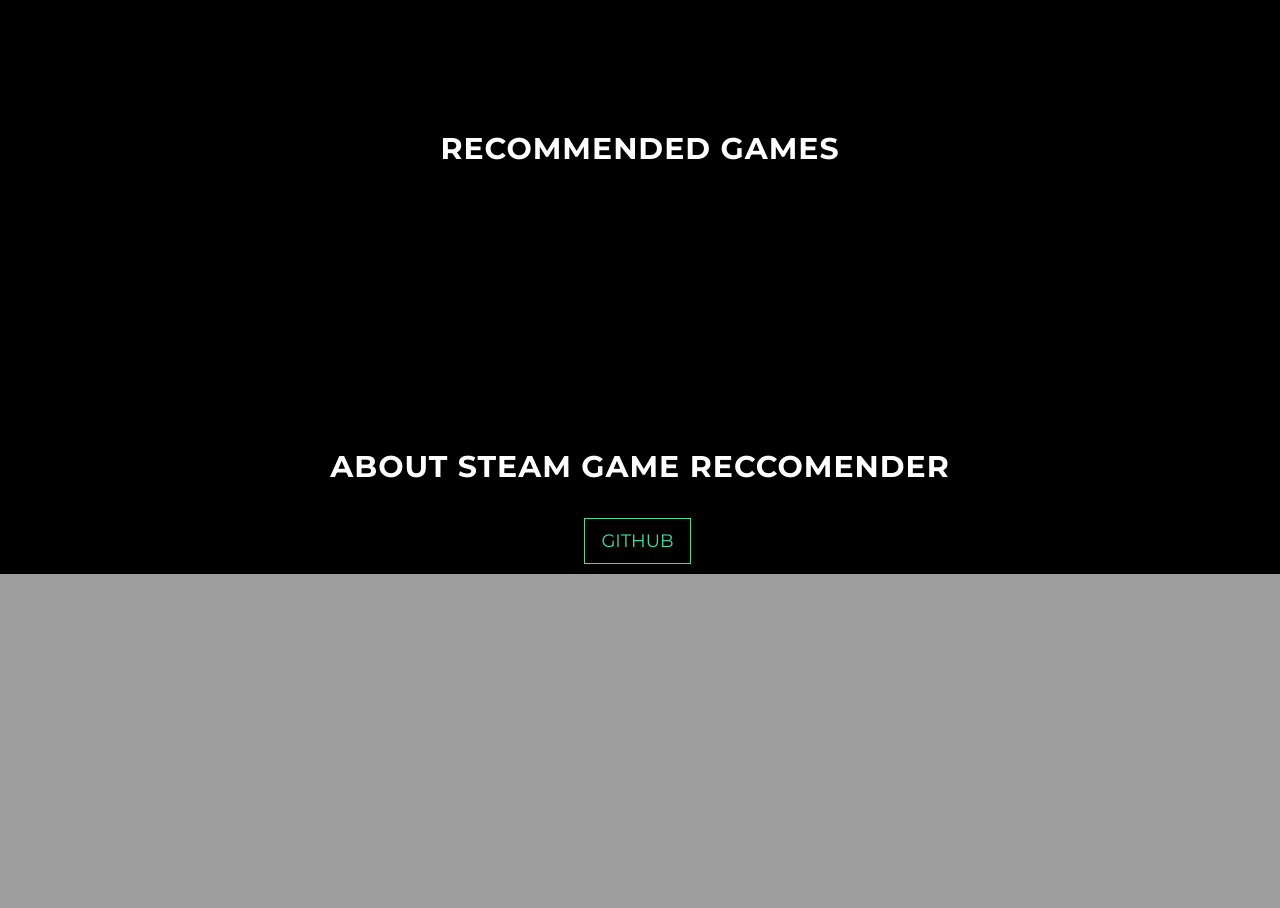
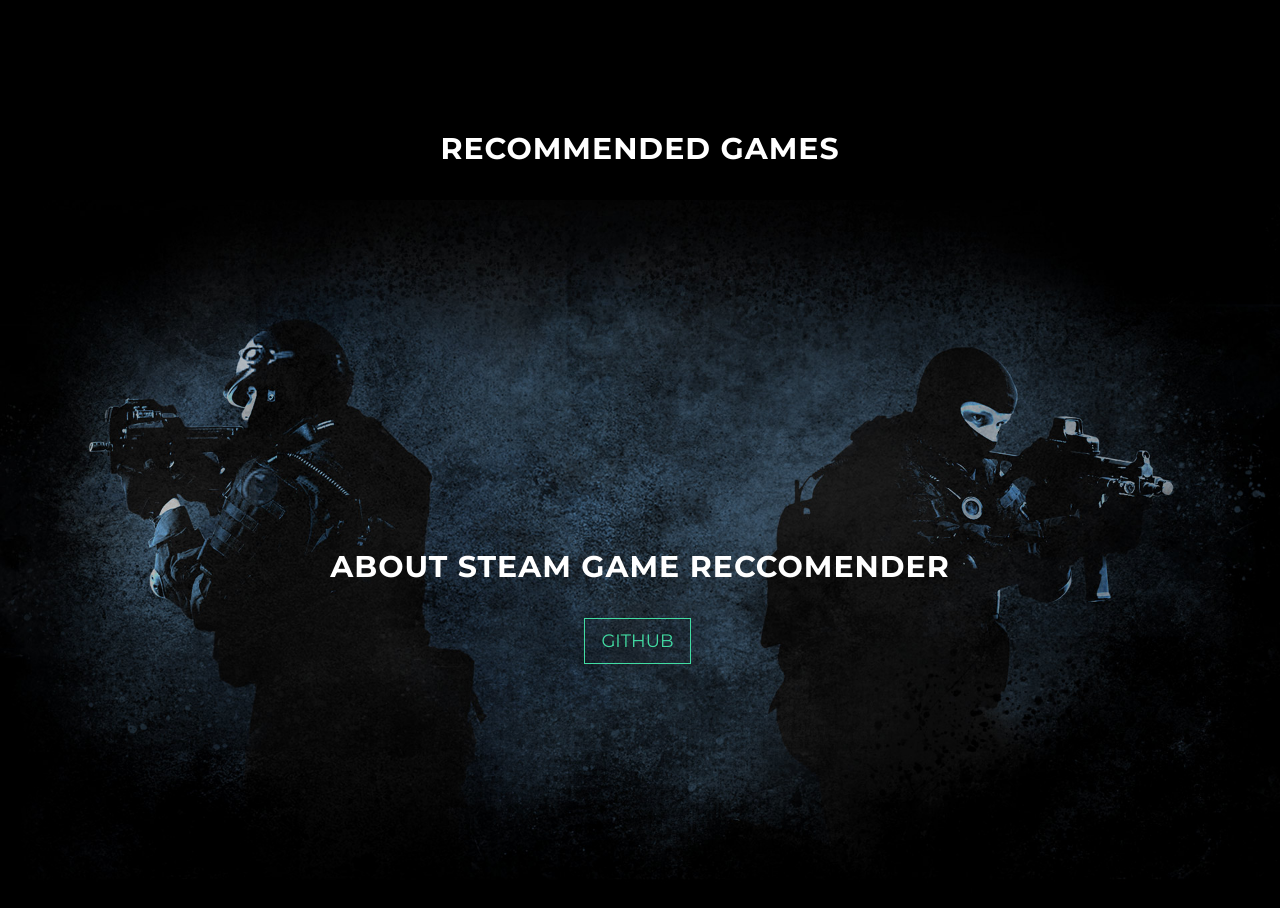
Before and after one commit to CS410-Nunu/GameRecommender, a Flask app: page / in a window 1280 px wide. Shown: the part 918-1826 px from the top of the page. Before the commit the page ends 1492 px from the top, so only its background shows below. Run offline with Flask 2, Linux system fonts and the light colour scheme; some libraries are stand-ins or nearby versions.

Commit message:
fix html

```diff
--- a/app/static/style/grayscale.css
+++ b/app/static/style/grayscale.css
@@ -193,7 +193,7 @@
     border-radius: 100%!important;
     font-size: 40px;
     color: #fff;
-    background: 0 0;
+    background: url(/static/img/down138.png) no-repeat top center scroll;
     -webkit-transition: background .3s ease-in-out;
     -moz-transition: background .3s ease-in-out;
     transition: background .3s ease-in-out;
@@ -207,6 +207,7 @@
 }
 
 .btn-circle i.animated {
+
     -webkit-transition-property: -webkit-transform;
     -webkit-transition-duration: 1s;
     -moz-transition-property: -moz-transform;
@@ -267,7 +268,8 @@
     width: 100%;
     padding: 50px 0;
     color: #fff;
-    background: url(/static/img/counterStrike.jpg) no-repeat center center scroll;
+    background: url(/static/img/counterStrike.jpg) no-repeat top center;
+    background-size: cover;
     background-color: #000;
     -webkit-background-size: cover;
     -moz-background-size: cover;
--- a/app/templates/main.html
+++ b/app/templates/main.html
@@ -80,13 +80,13 @@
                         <h2>Recommended Games</h2>
                     </div>
                     {% if games is string %}
-                        <center>{{games}}</center>
+                        <center><font face="Arial" size="5">{{games}}</font></center>
                     {% elif games %}
                         {% for game in games %}
                             <div class="col-lg-4 col-sm-6 hero-feature">
                                 <img class="img-circle img-responsive img-center" src='http://cdn.akamai.steamstatic.com/steam/apps/{{game[0]}}/header.jpg' alt="">
                                 <h3>{{ game[2] }}</h3>
-                                <p>{{ game[1][0:100] }}...</p>
+                                <p><font face="Arial">{{ game[1][0:100] }}...</font></p>
                                 <a href="http://store.steampowered.com/app/{{game[0]}}/" target="_blank" class="btn btn-default">Read More...</a>
                                 <p><br></p>
                                 <p><br></p>
@@ -107,6 +107,7 @@
     </section>
 
     <!-- About Section -->
+    <header class="download-section">
         <section id="about" class="container content-section text-center">
             <div class="row">
                 <div class="col-lg-8 col-lg-offset-2">
@@ -116,9 +117,12 @@
                             <a href="https://github.com/CS410-Nunu/GameRecommender" target="_blank"class="btn btn-default btn-lg"><i class="fa fa-github fa-fw"></i> <span class="network-name">Github</span></a>
                         </li>
                     </ul>
+                <p><br></p>
+                <p><br></p>
                 </div>
             </div>
         </section>
+    </header>
 
 
 
```
Also changed, not shown: app/static/img/down138.png (added). Lines whose indentation alone changed are shown as unchanged.
